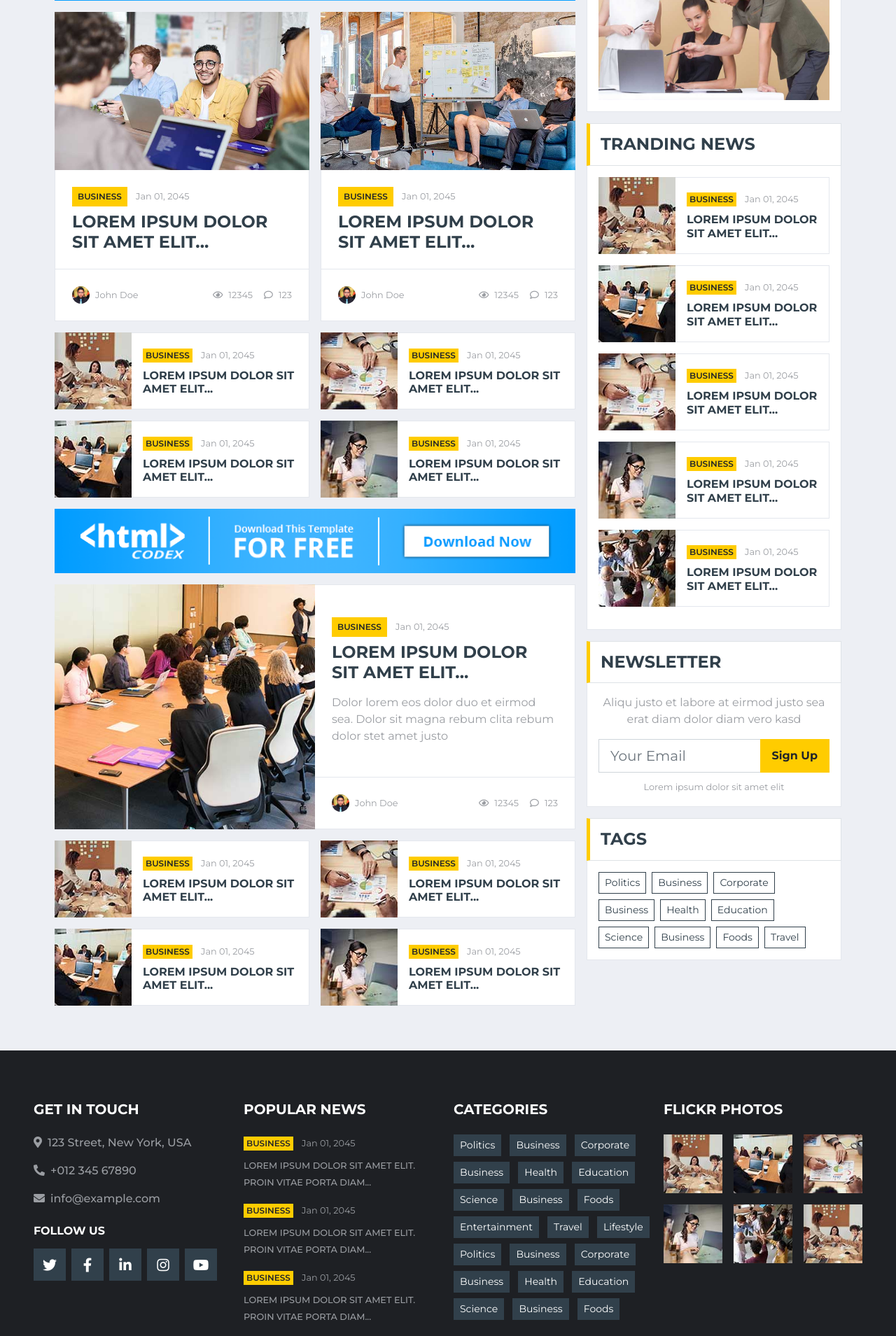
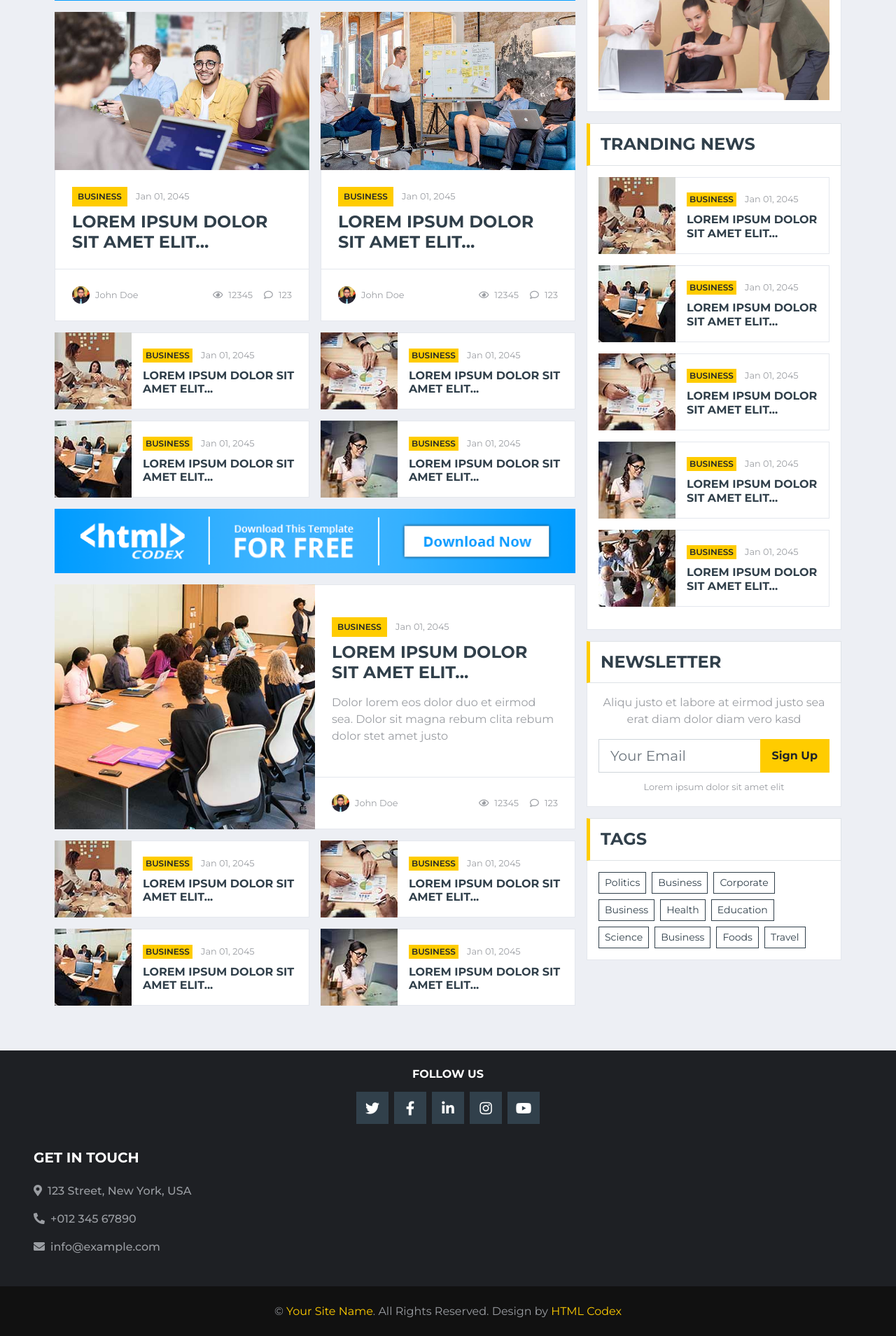
Before and after one commit to godstark82/abhi-journals, a Flask app: page / in a window 1280 px wide. Shown: the part 1445-3354 px from the top of the page at 70% size. Run offline with Flask 2, Linux system fonts and the light colour scheme; some libraries are stand-ins or nearby versions.

Commit message:
changed footer

```diff
--- a/main.py
+++ b/main.py
@@ -6,57 +6,54 @@ app = Flask(__name__)
 def Home():
     return render_template('index.html')
 @app.route("/current_issue.html")
-def current_issue():
+def currissue():
     return render_template('screens/browse/current_issue.html')
 @app.route("/by_issue.html")
-def by_issue():
+def byissue():
     return render_template('screens/browse/by_issue.html')
 
-@app.route("/archive.html")
+@app.route("/archive_2024.html")
 def archive():
-    return render_template('archive.html')
-@app.route("/archive_2024.html")
-def archive_2024():
     return render_template('screens/archivee/archive_2024.html')
 
 @app.route("/about_jrnl.html")
-def about_jrnl():
+def about_journal():
     return render_template('screens/journal_info/about_jrnl.html')
 @app.route("/aimandscope.html")
-def aimandscope():
+def aimnscope():
     return render_template('screens/journal_info/aimandscope.html')
 @app.route("/editorial_board.html")
-def editorial_board():
+def editboard():
     return render_template('screens/journal_info/editorial_board.html')
 @app.route("/publication_ethics.html")
-def publication_ethics():
+def pubethics():
     return render_template('screens/journal_info/publication_ethics.html')
 @app.route("/peerrevpro.html")
-def peerrevpro():
+def peerpro():
     return render_template('screens/journal_info/peerrevpro.html')
 @app.route("/indandabs.html")
-def indandabs():
+def indnabs():
     return render_template('screens/journal_info/indandabs.html')
 @app.route("/subonpaper.html")
-def subonpaper():
+def subon():
     return render_template('screens/for_author/subonpaper.html')
 @app.route("/topics.html")
-def topics():
+def topic():
     return render_template('screens/for_author/topics.html')
 @app.route("/author_gl.html")
-def author_gl():
+def authgl():
     return render_template('screens/for_author/author_gl.html')
 @app.route("/copyrightform.html")
-def copyrightform():
+def crform():
     return render_template('screens/for_author/copyrightform.html')
 @app.route("/checkpaperstats.html")
-def checkpaperstats():
+def checkpapstat():
     return render_template('screens/for_author/checkpaperstats.html')
 @app.route("/membership.html")
-def membership():
+def mship():
     return render_template('screens/for_author/membership.html')
 @app.route("/submanuscript.html")
-def submanuscript():
+def submitmanscr():
     return render_template('pages/submanuscript.html')
 @app.route("/reviewer.html")
 def reviewer():
@@ -69,7 +66,7 @@ def regasbm():
     return render_template('screens/join_us/regasbm.html')
 
 @app.route("/contact.html")
-def Contact():
+def ContactUs():
     return render_template('contact.html')
 
 freezer = Freezer(app)
--- a/templates/layout.html
+++ b/templates/layout.html
@@ -96,7 +96,7 @@
             <div class="collapse navbar-collapse justify-content-center px-0 px-lg-3" id="navbarCollapse">
                 <div class="navbar-nav mx-auto py-0">
                     <div class="nav-item dropdown">
-                        <a href="/" class="nav-link dropdown-toggle active" data-toggle="dropdown">Browse</a>
+                        <a href="/" class="nav-link dropdown-toggle" data-toggle="dropdown">Browse</a>
                         <div class="dropdown-menu rounded-0 m-0">
                             <a href="/current_issue.html" class="dropdown-item">Current Issue</a>
                             <a href="/by_issue.html" class="dropdown-item">By Issue</a>
@@ -174,15 +174,11 @@
     {% block body %} {% endblock %}
 
 <!-- Footer Start -->
-<div class="container-fluid bg-dark pt-5 px-sm-3 px-md-5 mt-5">
-    <div class="row py-4">
-        <div class="col-lg-3 col-md-6 mb-5">
-            <h5 class="mb-4 text-white text-uppercase font-weight-bold">Get In Touch</h5>
-            <p class="font-weight-medium"><i class="fa fa-map-marker-alt mr-2"></i>123 Street, New York, USA</p>
-            <p class="font-weight-medium"><i class="fa fa-phone-alt mr-2"></i>+012 345 67890</p>
-            <p class="font-weight-medium"><i class="fa fa-envelope mr-2"></i>info@example.com</p>
-            <h6 class="mt-4 mb-3 text-white text-uppercase font-weight-bold">Follow Us</h6>
-            <div class="d-flex justify-content-start">
+<div class="container-fluid bg-dark pt-3 px-sm-3 px-md-5 mt-5">
+    <div class="row justify-content-center py-2">
+        <div class="col-lg-12 text-center mb-4">
+            <h6 class="mb-3 text-white text-uppercase font-weight-bold">Follow Us</h6>
+            <div class="d-flex justify-content-center">
                 <a class="btn btn-lg btn-secondary btn-lg-square mr-2" href="#"><i class="fab fa-twitter"></i></a>
                 <a class="btn btn-lg btn-secondary btn-lg-square mr-2" href="#"><i class="fab fa-facebook-f"></i></a>
                 <a class="btn btn-lg btn-secondary btn-lg-square mr-2" href="#"><i class="fab fa-linkedin-in"></i></a>
@@ -190,81 +186,19 @@
                 <a class="btn btn-lg btn-secondary btn-lg-square" href="#"><i class="fab fa-youtube"></i></a>
             </div>
         </div>
-        <div class="col-lg-3 col-md-6 mb-5">
-            <h5 class="mb-4 text-white text-uppercase font-weight-bold">Popular News</h5>
-            <div class="mb-3">
-                <div class="mb-2">
-                    <a class="badge badge-primary text-uppercase font-weight-semi-bold p-1 mr-2" href="">Business</a>
-                    <a class="text-body" href=""><small>Jan 01, 2045</small></a>
-                </div>
-                <a class="small text-body text-uppercase font-weight-medium" href="">Lorem ipsum dolor sit amet elit. Proin vitae porta diam...</a>
-            </div>
-            <div class="mb-3">
-                <div class="mb-2">
-                    <a class="badge badge-primary text-uppercase font-weight-semi-bold p-1 mr-2" href="">Business</a>
-                    <a class="text-body" href=""><small>Jan 01, 2045</small></a>
-                </div>
-                <a class="small text-body text-uppercase font-weight-medium" href="">Lorem ipsum dolor sit amet elit. Proin vitae porta diam...</a>
-            </div>
-            <div class="">
-                <div class="mb-2">
-                    <a class="badge badge-primary text-uppercase font-weight-semi-bold p-1 mr-2" href="">Business</a>
-                    <a class="text-body" href=""><small>Jan 01, 2045</small></a>
-                </div>
-                <a class="small text-body text-uppercase font-weight-medium" href="">Lorem ipsum dolor sit amet elit. Proin vitae porta diam...</a>
-            </div>
-        </div>
-        <div class="col-lg-3 col-md-6 mb-5">
-            <h5 class="mb-4 text-white text-uppercase font-weight-bold">Categories</h5>
-            <div class="m-n1">
-                <a href="" class="btn btn-sm btn-secondary m-1">Politics</a>
-                <a href="" class="btn btn-sm btn-secondary m-1">Business</a>
-                <a href="" class="btn btn-sm btn-secondary m-1">Corporate</a>
-                <a href="" class="btn btn-sm btn-secondary m-1">Business</a>
-                <a href="" class="btn btn-sm btn-secondary m-1">Health</a>
-                <a href="" class="btn btn-sm btn-secondary m-1">Education</a>
-                <a href="" class="btn btn-sm btn-secondary m-1">Science</a>
-                <a href="" class="btn btn-sm btn-secondary m-1">Business</a>
-                <a href="" class="btn btn-sm btn-secondary m-1">Foods</a>
-                <a href="" class="btn btn-sm btn-secondary m-1">Entertainment</a>
-                <a href="" class="btn btn-sm btn-secondary m-1">Travel</a>
-                <a href="" class="btn btn-sm btn-secondary m-1">Lifestyle</a>
-                <a href="" class="btn btn-sm btn-secondary m-1">Politics</a>
-                <a href="" class="btn btn-sm btn-secondary m-1">Business</a>
-                <a href="" class="btn btn-sm btn-secondary m-1">Corporate</a>
-                <a href="" class="btn btn-sm btn-secondary m-1">Business</a>
-                <a href="" class="btn btn-sm btn-secondary m-1">Health</a>
-                <a href="" class="btn btn-sm btn-secondary m-1">Education</a>
-                <a href="" class="btn btn-sm btn-secondary m-1">Science</a>
-                <a href="" class="btn btn-sm btn-secondary m-1">Business</a>
-                <a href="" class="btn btn-sm btn-secondary m-1">Foods</a>
-            </div>
-        </div>
-        <div class="col-lg-3 col-md-6 mb-5">
-            <h5 class="mb-4 text-white text-uppercase font-weight-bold">Flickr Photos</h5>
-            <div class="row">
-                <div class="col-4 mb-3">
-                    <a href=""><img class="w-100" src="{{ url_for('static', filename='img/news-110x110-1.jpg') }}" alt=""></a>
-                </div>
-                <div class="col-4 mb-3">
-                    <a href=""><img class="w-100" src="{{ url_for('static', filename='img/news-110x110-2.jpg') }}" alt=""></a>
-                </div>
-                <div class="col-4 mb-3">
-                    <a href=""><img class="w-100" src="{{ url_for('static', filename='img/news-110x110-3.jpg') }}" alt=""></a>
-                </div>
-                <div class="col-4 mb-3">
-                    <a href=""><img class="w-100" src="{{ url_for('static', filename='img/news-110x110-4.jpg') }}" alt=""></a>
-                </div>
-                <div class="col-4 mb-3">
-                    <a href=""><img class="w-100" src="{{ url_for('static', filename='img/news-110x110-5.jpg') }}" alt=""></a>
-                </div>
-                <div class="col-4 mb-3">
-                    <a href=""><img class="w-100" src="{{ url_for('static', filename='img/news-110x110-1.jpg') }}" alt=""></a>
-                </div>
-            </div>
+    </div>
+
+    <div class="row py-1">
+        <div class="col-lg-3 col-md-6 mb-4">
+            <h5 class="mb-4 text-white text-uppercase font-weight-bold">Get In Touch</h5>
+            <p class="font-weight-medium"><i class="fa fa-map-marker-alt mr-2"></i>123 Street, New York, USA</p>
+            <p class="font-weight-medium"><i class="fa fa-phone-alt mr-2"></i>+012 345 67890</p>
+            <p class="font-weight-medium"><i class="fa fa-envelope mr-2"></i>info@example.com</p>
         </div>
     </div>
 </div>
+
+
 <div class="container-fluid py-4 px-sm-3 px-md-5" style="background: #111111;">
     <p class="m-0 text-center">&copy; <a href="#">Your Site Name</a>. All Rights Reserved.
 
```
Also changed, not shown: templates/pages/thankyou.html (added, +35 -0 lines), static/css/style.css.
